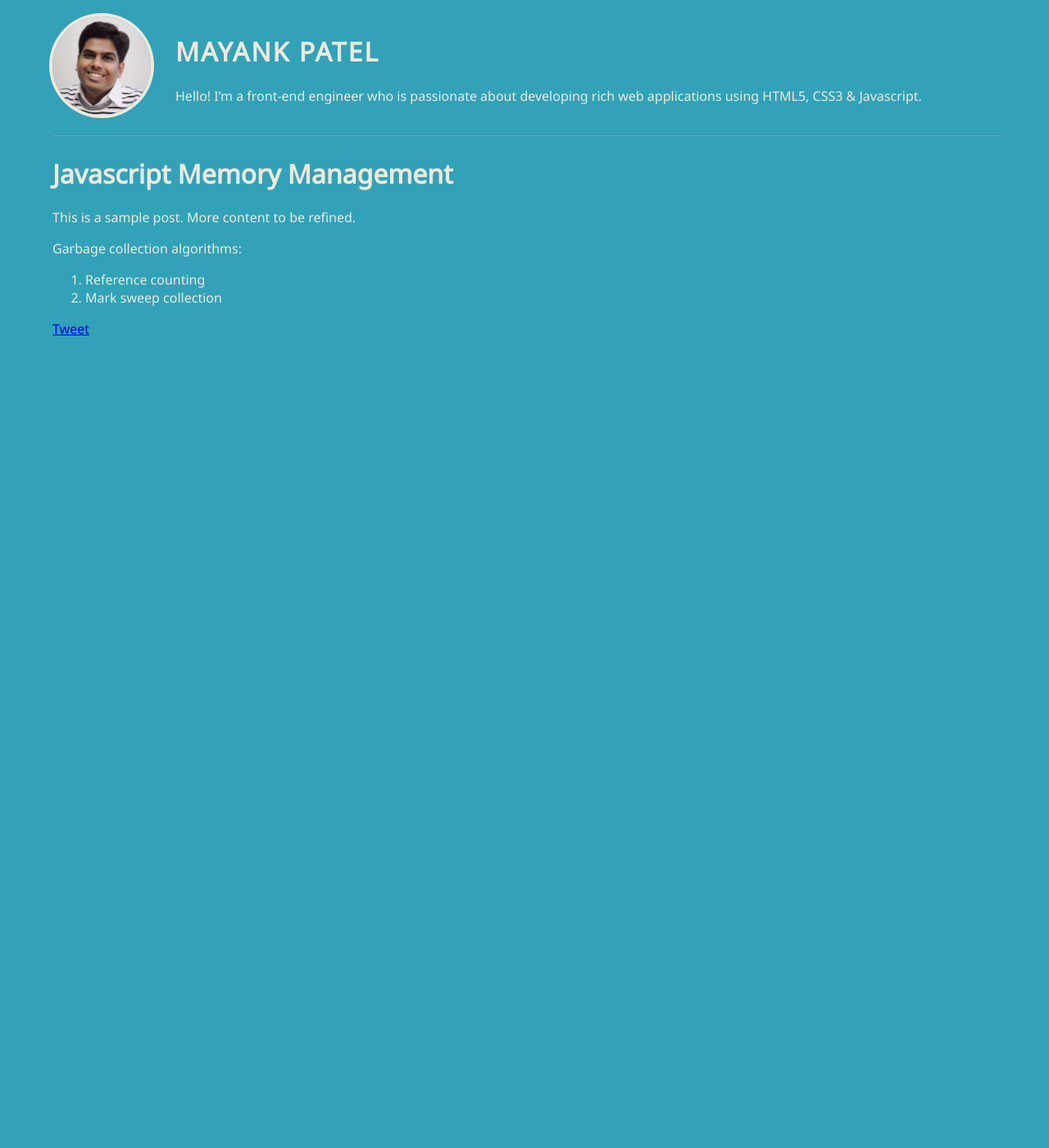
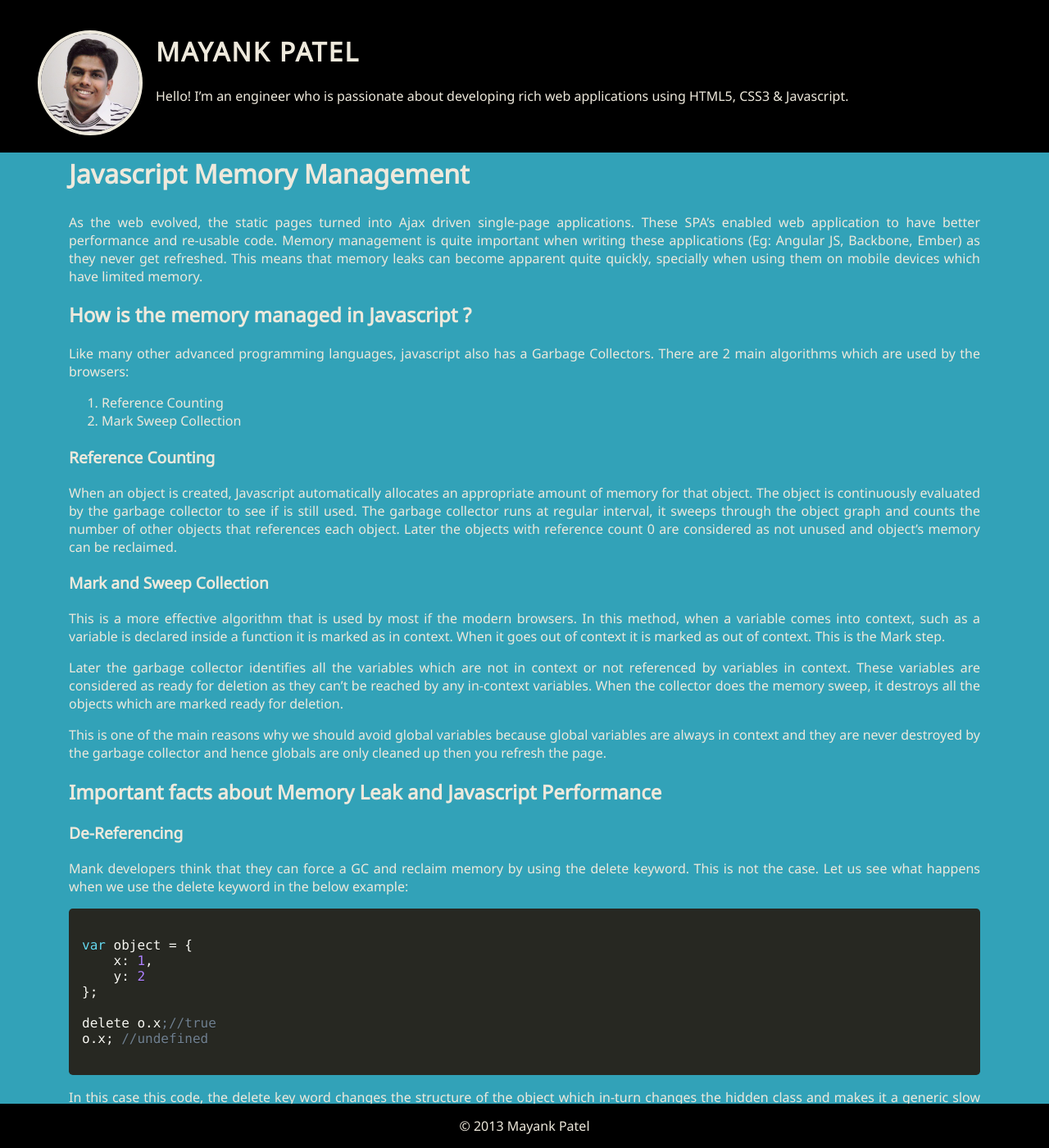
Before and after one commit to mayank-patel/mayankpatel.co, a Jekyll site: the page built from _posts/2013-05-20-Javascript-Memory-Management.md, in a window 1280 px wide and 1400 px high. Shown: the whole window at 82% size. Built offline with Jekyll 4.4.1, drawn with Linux system fonts in a browser that asks for light colours; comment, search, counter and statistics services are not loaded; some of the changed text lies outside the part shown.

Commit message:
Add more content to javascript memory management

```diff
--- a/_config.yml
+++ b/_config.yml
@@ -11,7 +11,7 @@ pygments: true
 # so be sure to set them if your theme uses them.
 #
 title : Mayank Patel | Frontend/Backend Developer New York City
-description: Hello! I’m a front-end engineer who is passionate about developing rich web applications using HTML5, CSS3 & Javascript.
+description: Hello! I’m an engineer who is passionate about developing rich web applications using HTML5, CSS3 & Javascript.
 keywords: web development, javascript, css, html, web development, development tools
 
 author :
--- a/_includes/themes/mayank/default.html
+++ b/_includes/themes/mayank/default.html
@@ -13,13 +13,20 @@
 </head>
 <body>
 	<header class="page-header">
-		<div class="avatar">
-			<img src="{{ ASSET_PATH }}/images/mayank.jpg">
+		<div class="center-content">
+			<div class="avatar">
+				<img src="{{ ASSET_PATH }}/images/mayank.jpg">
+			</div>
+			<h1 onclick="window.location.href='{{ page.production_url }}'">Mayank Patel</h1>
+			<p>{{ site.description }}</p>
 		</div>
-		<h1 onclick="window.location.href='{{ page.production_url }}'">Mayank Patel</h1>
-		<p>{{ site.description }}</p>
 	</header>
 	{{ content }}
-	<script src="{{ ASSET_PATH }}/js/prism.js" type="text/javascript"></script>
+	<footer class="page-footer">
+		<div class="center-content">
+			<p>&copy; {{ site.time | date: '%Y' }} {{ site.author.name }}</p>
+		</div>
+		<script src="{{ ASSET_PATH }}/js/prism.js" type="text/javascript"></script>
+	</footer>
 </body>
 </html>
--- a/_includes/themes/mayank/post.html
+++ b/_includes/themes/mayank/post.html
@@ -1,12 +1,12 @@
 <!--Change this template for blog post...-->
-<div class="page-content">
+<section class="page-content">
 	<header class="post-header">
 		<h1>{{ page.title }}</h1>
 	</header>
-	<div class="post-content">
+	<article class="post-content">
 		{{ content }}
-	</div>
-	<div class="post-sharing">
+	</article>
+	<footer class="post-sharing">
 		{% include JB/sharing %}
-	</div>
-</div>
+	</footer>
+</section>
--- a/_posts/2013-05-20-Javascript-Memory-Management.md
+++ b/_posts/2013-05-20-Javascript-Memory-Management.md
@@ -1,14 +1,109 @@
 ---
 layout: post
 title: "Javascript Memory Management"
-description: "Solve the mystery of memory management in Javascript"
+description: "Javascript Memory Management myths, issues and tips for Single Page Applications"
 categories: [javascript, performance tuning, web development]
-tags: []
 ---
-{% include JB/setup %}
-This is a sample post. More content to be refined.
 
-Garbage collection algorithms:
+As the web evolved, the static pages turned into Ajax driven single-page applications. These SPA's enabled web application to have better performance and re-usable code. Memory management is quite important when writing these applications (Eg: Angular JS, Backbone, Ember) as they never get refreshed. This means that memory leaks can become apparent quite quickly, specially when using them on mobile devices which have limited memory.
 
-1. Reference counting
-2. Mark sweep collection
+## How is the memory managed in Javascript ?
+
+Like many other advanced programming languages, javascript also has a Garbage Collectors. There are 2 main algorithms which are used by the browsers:
+
+1. Reference Counting
+2. Mark Sweep Collection
+
+### Reference Counting
+
+When an object is created, Javascript automatically allocates an appropriate amount of memory for that object. The object is continuously evaluated by the garbage collector to see if is still used. The garbage collector runs at regular interval, it sweeps through the object graph and counts the number of other objects that references each object. Later the objects with reference count 0 are considered as not unused and object's memory can be reclaimed.
+
+### Mark and Sweep Collection
+
+This is a more effective algorithm that is used by most if the modern browsers. In this method, when a variable comes into context, such as a variable is declared inside a function it is marked as in context. When it goes out of context it is marked as out of context. This is the Mark step.
+
+Later the garbage collector identifies all the variables which are not in context or not referenced by variables in context. These variables are considered as ready for deletion as they can't be reached by any in-context variables. When the collector does the memory sweep, it destroys all the objects which are marked ready for deletion.
+
+This is one of the main reasons why we should avoid global variables because global variables are always in context and they are never destroyed by the garbage collector and hence globals are only cleaned up then you refresh the page.
+
+## Important facts about Memory Leak and Javascript Performance
+
+### De-Referencing
+
+Mank developers think that they can force a GC and reclaim memory by using the delete keyword. This is not the case. Let us see what happens when we use the delete keyword in the below example:
+
+<pre>
+<code class="language-javascript">
+var object = {
+	x: 1,
+	y: 2
+};
+
+delete o.x;//true
+o.x; //undefined
+</code>
+</pre>
+
+In this case this code, the delete key word changes the structure of the object which in-turn changes the hidden class and makes it a generic slow object. This makes the access to the other properties of the object slow. The better solution would be setting the value to null. Setting the object reference to null does not mean "null" the object. It sets the object reference to null.
+
+<pre>
+	<code class="language-javascript">
+o.x = null;
+	</code>
+</pre>
+
+### Functions and Garbage Collection
+
+Consider the following code example:
+
+<pre>
+<code class="language-javascript">
+function foo() {
+	var bar = new SomeHugeObject();
+
+	bar.someMethod();
+}
+</code>
+</pre>
+
+When foo returns, the object bar no longer remains in the context and hence is eligible for garbage collection. But if we have the following case:
+
+<pre>
+<code class="language-javascript">
+function foo() {
+	var bar = new SomeHugeObject();
+
+	bar.someMethod();
+	return bar;
+}
+
+//Calling function
+var a = foo();
+
+</code>
+</pre>
+
+In this case, we now have a reference to the object which is in the context. Hence this object is not eligible for garbage collection till the reference a points to some other object or a goes out of scope.
+
+### Memory leak due to closure
+
+A closure is created when there is a function and it returns an inner function which uses variables from the outer function.
+For example:
+
+<pre>
+<code class="language-javascript">
+function outer () {
+	var a = "Long String";
+
+	function inner (newString) {
+		a = a + newString;
+	}
+
+	return inner;
+}
+
+var fun1 = outer();
+</code>
+</pre>
+
+In this case the variable 'a' will remain in memory even after the execution of outer is complete because of a closure created. This will remain in memory till fun1 is not assigned some other object or it is in scope.
--- a/assets/themes/mayank/css/style.css
+++ b/assets/themes/mayank/css/style.css
@@ -6,24 +6,36 @@
 /* -------------------------------------
  * General Style
  * ------------------------------------- */
+h1 {
+  font-size: 2em; }
+
+h2 {
+  font-size: 1.5em; }
+
+h3 {
+  font-size: 1.2em; }
+
 .avatar {
   display: block;
-  float: left; }
+  float: left;
+  margin: 0 10px; }
   .avatar img {
     width: 120px;
     height: 120px;
     border-radius: 50%;
     box-shadow: 0 0 0 4px #eee9dc; }
 
+.center-content {
+  width: 1200px;
+  margin: 0 auto; }
+
 .page-header {
-  display: inline-block;
-  margin-top: 20px;
-  padding-bottom: 20px;
-  box-shadow: 0 1px 1px -1px #eee9dc;
+  padding: 20px 0;
   position: fixed;
   top: 0;
-  background-color: #32a2b8;
-  width: 1160px;
+  left: 0;
+  right: 0;
+  background-color: black;
   z-index: 5; }
   .page-header h1 {
     cursor: pointer;
@@ -35,7 +47,19 @@
 
 .page-content {
   margin: 190px 0 auto;
-  margin-bottom: 0; }
+  margin-bottom: 60px;
+  padding: 0 20px; }
+  .page-content p {
+    text-align: justify; }
+
+.page-footer {
+  background-color: black;
+  position: fixed;
+  bottom: 0;
+  left: 0;
+  right: 0; }
+  .page-footer p {
+    text-align: center; }
 
 body {
   max-width: 1200px;
```
Also changed, not shown: assets/themes/mayank/css/style.scss (+41 -7 lines), assets/themes/mayank/images/mayank.jpg.
